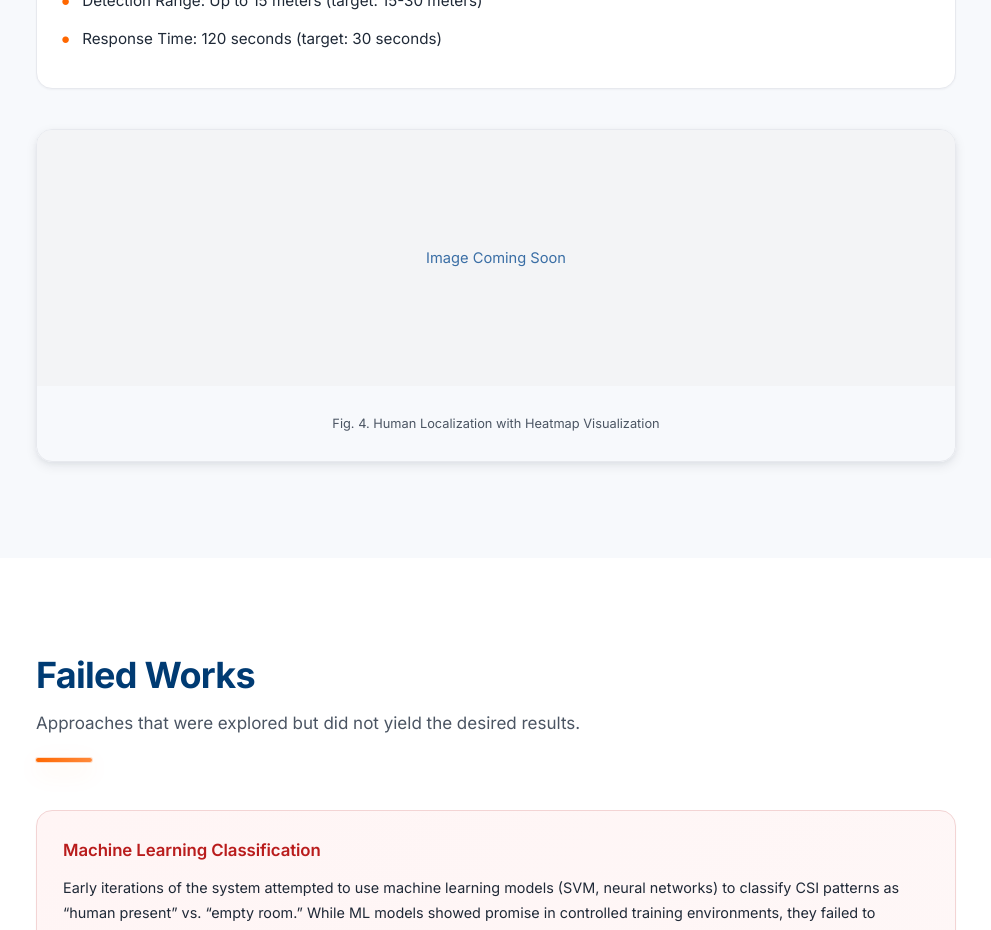
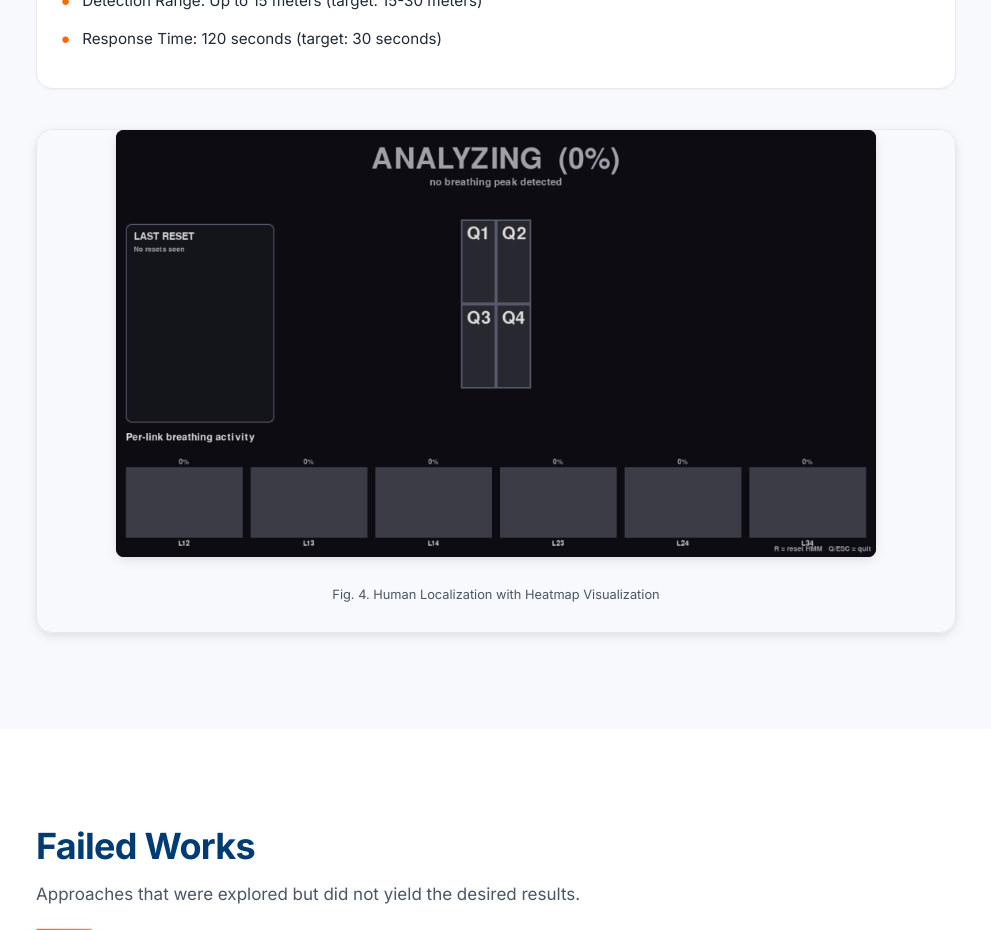
Before and after one commit to tg14578/csi-sar, a Next.js app: page /project in a window 1280 px wide. Shown: the part 6680-7610 px from the top of the page, without its empty margins (144-1135 px from the left). Built offline with nearby package versions, Linux system fonts and the light colour scheme.

Commit message:
Wire up Fig. 1 (collapsed structure) and Fig. 4 (heatmap) images

```diff
--- a/app/project/page.js
+++ b/app/project/page.js
@@ -472,9 +472,21 @@ static inline float unwrap_phase(float prev, float curr)
           </div>
 
           <div className="figure">
-            <div style={{width: '100%', height: '256px', background: 'var(--platinum)', display: 'flex', alignItems: 'center', justifyContent: 'center', color: 'var(--cerulean)', fontSize: '11pt'}}>
-              Image Coming Soon
-            </div>
+            <img
+              src="/heatmap-detection.png"
+              alt="Real-time system display showing the four sensing quadrants (Q1–Q4), the Last Reset diagnostics panel, and per-link breathing-activity bars for all six CSI links (L12, L13, L14, L23, L24, L34)"
+              style={{
+                width: '100%',
+                maxWidth: '760px',
+                height: 'auto',
+                display: 'block',
+                margin: '0 auto',
+                borderRadius: '8px',
+                background: '#000',
+                boxShadow: 'var(--shadow-md)'
+              }}
+              loading="lazy"
+            />
             <p className="figure-caption">
               Fig. 4. Human Localization with Heatmap Visualization
             </p>
```
Also changed, not shown: app/about/page.js (+12 -2 lines), public/CollapsedStructure.webp (deleted).
